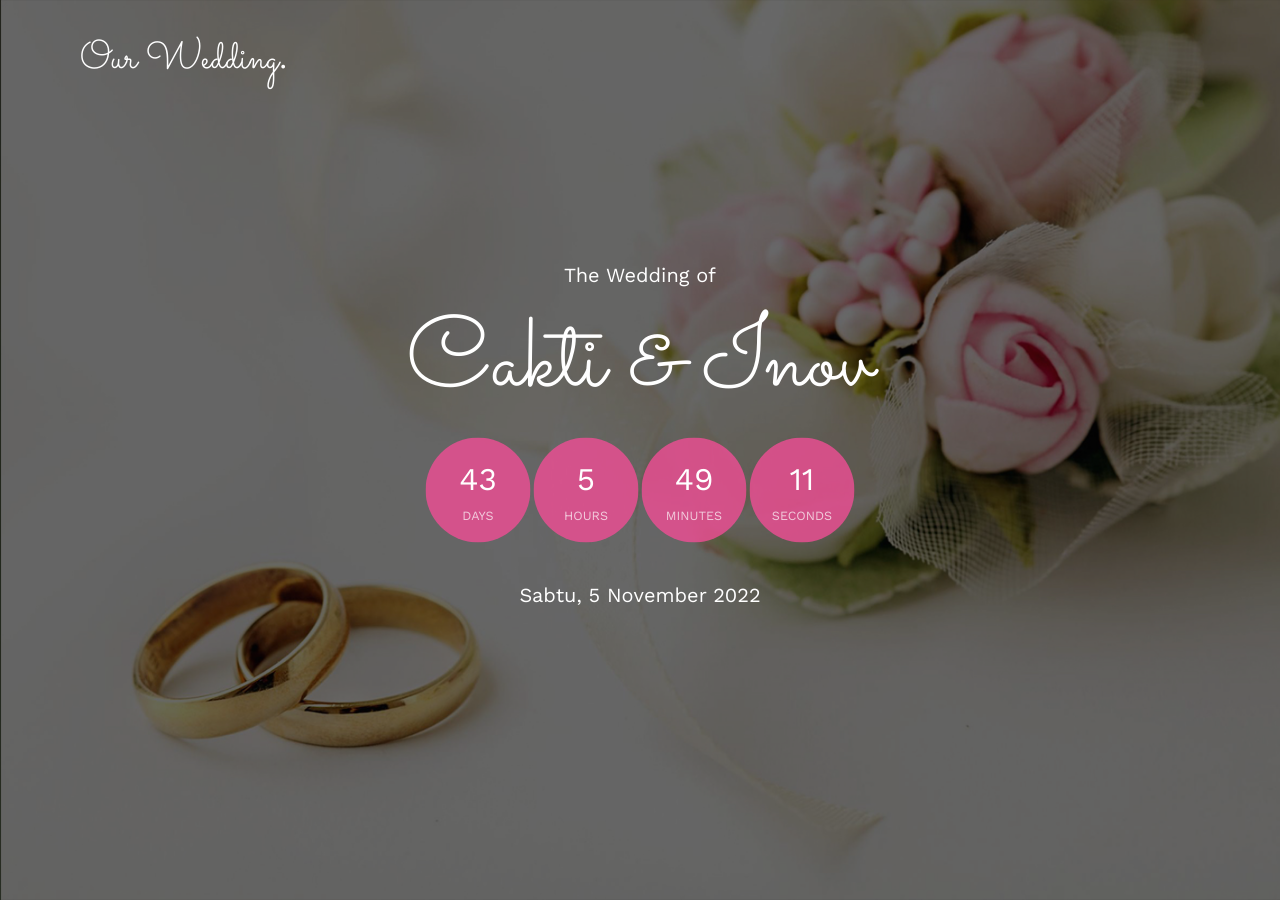
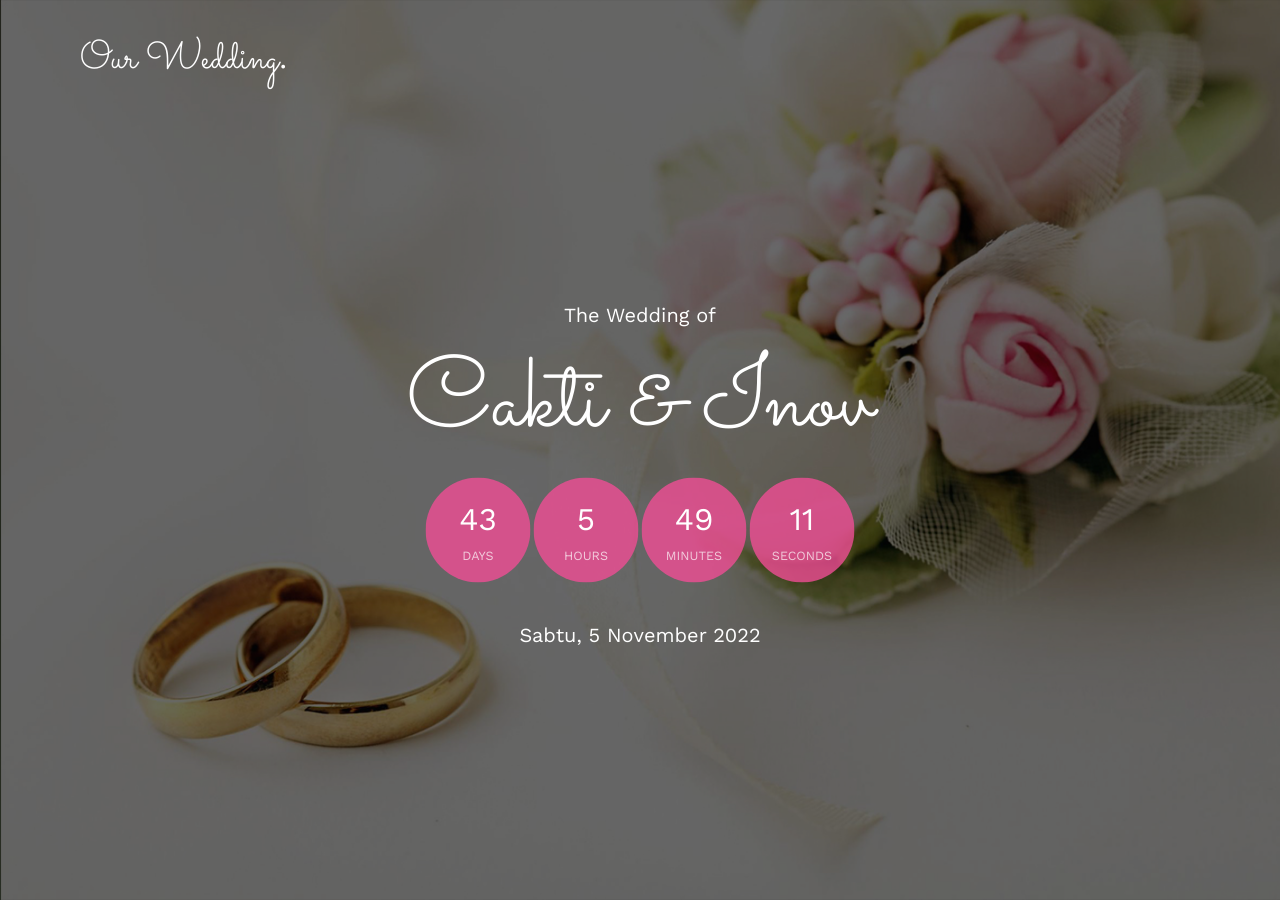
Before and after one commit to LittleHappyTree/cakti-inov, a plain HTML site: page index.html in a window 1280 px wide. Shown: the top 900 px of the page. Drawn offline with nearby package versions, Linux system fonts and the light colour scheme; files whose address does not match are found by name.

Commit message:
change margin top

```diff
--- a/css/mystyle.css
+++ b/css/mystyle.css
@@ -1,5 +1,5 @@
-@media (max-width: 376px){
+@media (min-width: 378px){
     .display-t {
-        margin-top: 50px;
+        margin-top: 10px;
     }
 }
--- a/index.html
+++ b/index.html
@@ -87,7 +87,7 @@
 		<div class="container">
 			<div class="row">
 				<div class="col-md-8 col-md-offset-2 text-center">
-					<div class="display-t">
+					<div class="display-t" style="margin-top: 40px;">
 						<div class="display-tc animate-box" data-animate-effect="fadeIn">
 							<h2>The Wedding of</h2>
 							<h1 style="margin-top:-30px">Cakti &amp; Inov</h1>
```
